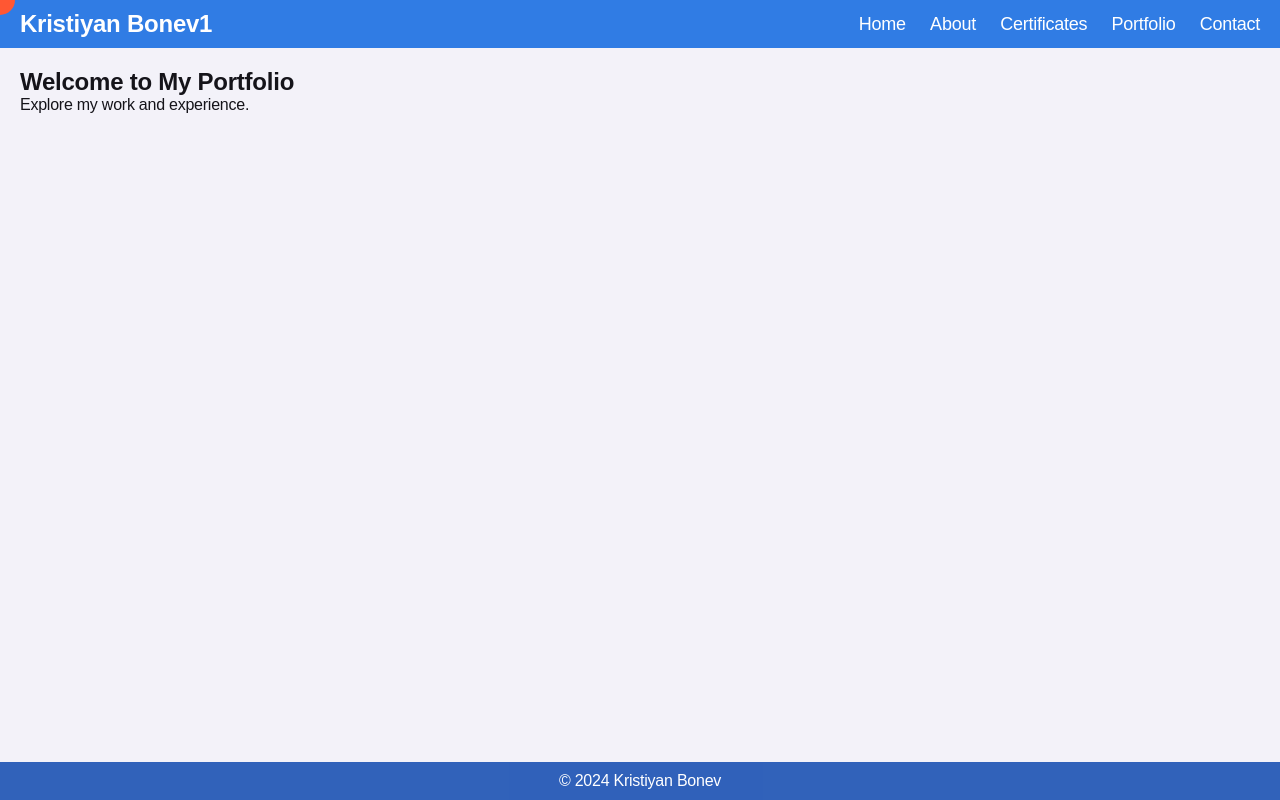
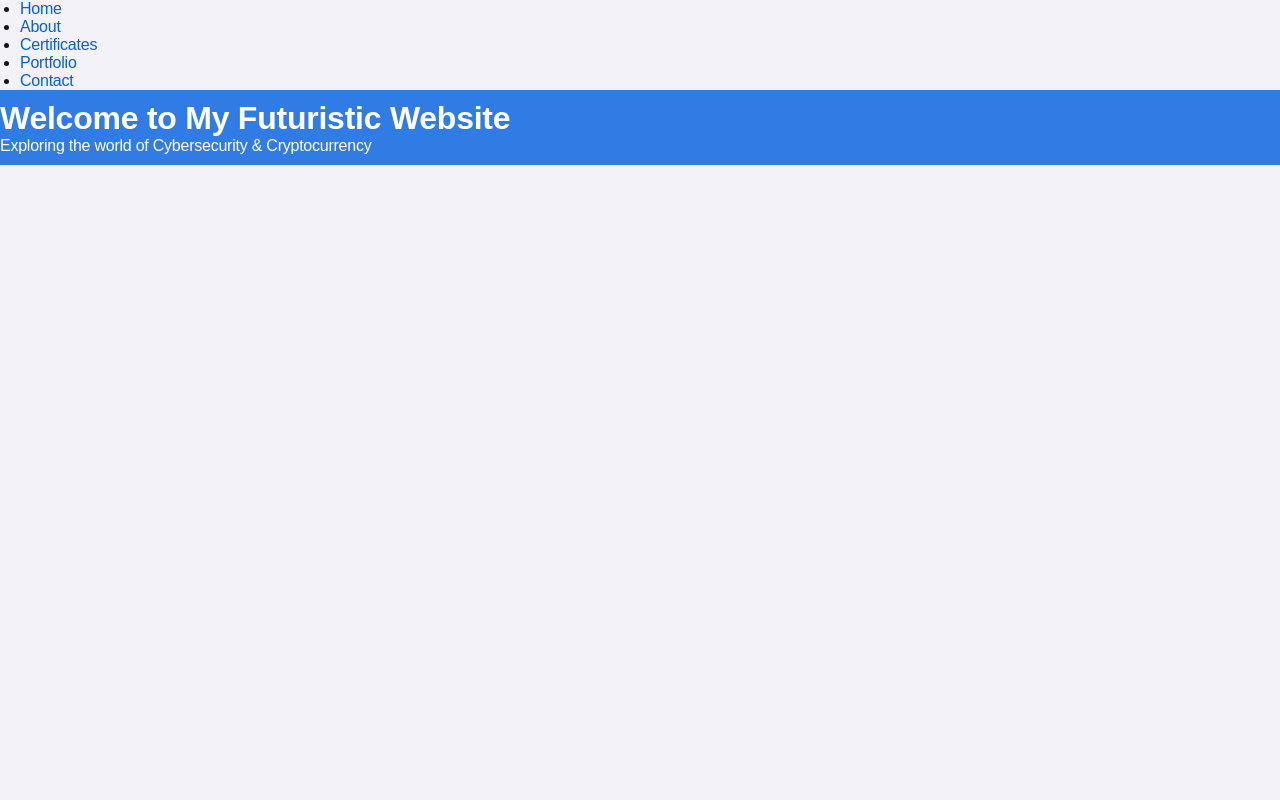
Before and after one commit to KBonev1993/kbonev1993.github.io, a plain HTML site: page index.html in a window 1280 px wide. Drawn offline with Linux system fonts and the light colour scheme.

Commit message:
Update index.html

```diff
--- a/index.html
+++ b/index.html
@@ -3,37 +3,27 @@
 <head>
     <meta charset="UTF-8">
     <meta name="viewport" content="width=device-width, initial-scale=1.0">
-    <meta http-equiv="X-UA-Compatible" content="ie=edge">
-    <title>Kristiyan Bonev - Portfolio</title>
+    <title>Futuristic Website</title>
+    <link href="https://fonts.googleapis.com/css2?family=Orbitron&display=swap" rel="stylesheet">
     <link rel="stylesheet" href="styles.css">
 </head>
 <body>
-    <!-- Custom Cursor -->
-    <div class="custom-cursor"></div>
+    <div class="background">
+        <nav class="navbar">
+            <ul>
+                <li><a href="index.html">Home</a></li>
+                <li><a href="about.html">About</a></li>
+                <li><a href="certificates.html">Certificates</a></li>
+                <li><a href="portfolio.html">Portfolio</a></li>
+                <li><a href="contact.html">Contact</a></li>
+            </ul>
+        </nav>
 
-    <header>
-        <div class="navbar">
-            <div class="left">Kristiyan Bonev1</div>
-            <div class="right">
-                <a href="index.html">Home</a>
-                <a href="about.html">About</a>
-                <a href="certificates.html">Certificates</a>
-                <a href="portfolio.html">Portfolio</a>
-                <a href="contact.html">Contact</a>
-            </div>
-        </div>
-    </header>
-
-    <main>
-        <section>
-            <h1>Welcome to My Portfolio</h1>
-            <p>Explore my work and experience.</p>
-        </section>
-    </main>
-
-    <footer>
-        <p>&copy; 2024 Kristiyan Bonev</p>
-    </footer>
+        <header class="hero">
+            <h1>Welcome to My Futuristic Website</h1>
+            <p>Exploring the world of Cybersecurity & Cryptocurrency</p>
+        </header>
+    </div>
 
     <script src="script.js"></script>
 </body>
```
